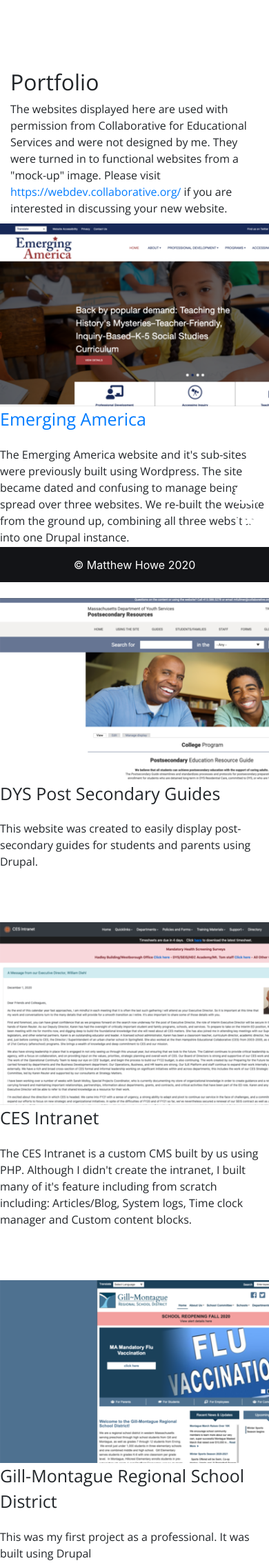
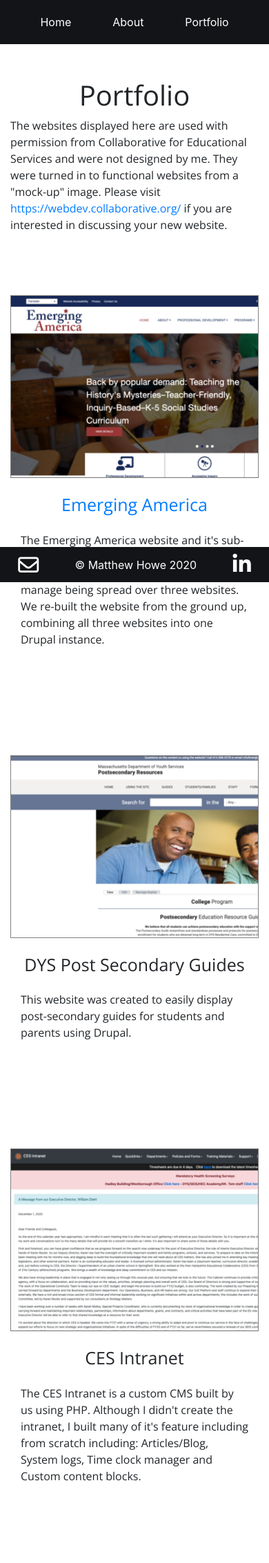
Before and after one commit to matthowe85/portfolio, a PHP site: page /portfolio in a window 390 px wide. Shown: the top 2266 px of the page at 69% size. Run offline with PHP 8.4, Linux system fonts and the light colour scheme; some libraries are stand-ins or nearby versions.

Commit message:
Lookin good

```diff
--- a/css/style.css
+++ b/css/style.css
@@ -9,6 +9,9 @@
 .container {
   max-width: 1500px;
   margin: auto; }
+
+ul {
+  padding-left: 30px; }
 
 .transition-fade {
   transition: 0.4s;
@@ -23,11 +26,26 @@ main {
 .not-front {
   margin: 100px 0; }
   @media (max-width: 780px) {
+    .not-front {
+      margin: 50px; } }
+  @media (max-width: 780px) {
     .not-front .contact {
       display: none; } }
+  @media (max-width: 780px) {
+    .not-front h1,
+    .not-front h2 {
+      text-align: center; } }
+  @media (max-width: 780px) {
+    .not-front .col-6 {
+      width: 100%;
+      max-width: 100%; } }
 
 #page .row {
   padding-bottom: 50px; }
+  @media (max-width: 780px) {
+    #page .row {
+      display: block;
+      margin: 0; } }
 
 .card {
   background-color: gray; }
@@ -81,7 +99,8 @@ header nav {
     margin-bottom: 0;
     display: flex;
     justify-content: center;
-    padding: 20px; }
+    padding: 20px;
+    list-style: none; }
 
 footer {
   display: flex !important;
@@ -97,10 +116,7 @@ footer {
     right: 0; }
     @media (max-width: 780px) {
       footer .contact {
-        position: absolute;
-        right: 10px;
-        width: 10%;
-        bottom: 60px; } }
+        display: none; } }
     footer .contact .contact-icon {
       font-size: 2em;
       padding-right: 50px; }
@@ -113,9 +129,26 @@ footer {
       position: absolute;
       bottom: 50px;
       right: 64px; }
-    footer .contact #email-addy {
-      width: 191px;
-      padding: 5px; }
+  footer #email-addy {
+    width: 191px;
+    padding: 5px; }
+    @media (max-width: 780px) {
+      footer #email-addy {
+        font-size: 15px !important;
+        width: 182px !important; } }
+  @media (max-width: 780px) {
+    footer .mobile-contact {
+      display: flex !important;
+      margin: auto;
+      font-size: 30px;
+      color: #fff; }
+      footer .mobile-contact a {
+        color: #fff; }
+      footer .mobile-contact .email-slide {
+        display: none;
+        position: absolute;
+        bottom: 50px;
+        right: 64px; } }
   footer .copyright {
     margin: auto !important; }
     footer .copyright p {
@@ -131,10 +164,20 @@ footer {
   border: 5px solid;
   background-repeat: no-repeat;
   background-position-x: 50%; }
+  @media (max-width: 780px) {
+    .portrait {
+      width: 250px;
+      height: 250px;
+      background-size: 156px;
+      margin: 25% auto; } }
 
 .url {
   font-size: 25px;
   padding-bottom: 20px; }
+  @media (max-width: 780px) {
+    .url {
+      text-align: center;
+      padding-top: 20px; } }
 
 .disclaimer {
   margin: 6em; }
@@ -149,7 +192,9 @@ footer {
     .screenshot {
       max-width: 100% !important;
       width: 100% !important;
-      flex: 0 0 100% !important; } }
+      flex: 0 0 100% !important;
+      border: 1px solid gray;
+      margin-top: 25%; } }
 
 .ea .screenshot {
   background-image: url("../img/ea.png");
--- a/css/style.scss
+++ b/css/style.scss
@@ -31,7 +31,9 @@ display: none;
 	max-width: 1500px;
 	margin: auto;
 }
-
+ul {
+	padding-left: 30px;
+}
 /// SWUP ANIMATION ///
 .transition-fade {
   transition: 0.4s;
@@ -48,13 +50,25 @@ main {
 }
 .not-front {
 	margin: 100px 0;
+	@include respond('mobile'){margin:50px;}
 	.contact {
 		@include respond('mobile'){display:none;}
+	}
+	h1,
+	h2{
+		@include respond('mobile'){text-align:center;}
+	}
+	.col-6 {
+		@include respond('mobile'){width:100%;max-width:100%;}
 	}
 }
 #page {
 	.row {
 		padding-bottom: 50px;
+		@include respond('mobile'){
+			display:block;
+			margin:0;
+		}
 	}
 }
 .card {
@@ -111,6 +125,7 @@ header {
 			display: flex;
     		justify-content: center;
    	 		padding: 20px;
+			list-style:none;
 		}
 	}
 }
@@ -127,12 +142,8 @@ footer {
 	.contact {
 		position: absolute;
     	right: 0;
-		@include respond('mobile'){
-			position: absolute;
-    		right: 10px;
-    		width: 10%;
-    		bottom: 60px;
-		}
+		@include respond('mobile'){display:none}
+
 		.contact-icon {
 			font-size: 2em;
     		padding-right: 50px;
@@ -149,11 +160,30 @@ footer {
     		bottom: 50px;
    	 		right: 64px;
 		}
-		#email-addy {
+
+	}
+#email-addy {
 			width: 191px;
     		padding: 5px;
+			@include respond('mobile'){font-size: 15px !important;width: 182px !important;}
+		}
+@include respond('mobile'){
+	.mobile-contact{
+		display: flex !important;
+    	margin: auto;
+    	font-size: 30px;
+		color: $white;
+		a {
+			color: $white;
+		}
+		.email-slide {
+			display: none;
+			position: absolute;
+    		bottom: 50px;
+   	 		right: 64px;
 		}
 	}
+}
 	.copyright {
 		margin: auto !important;
 		p {
@@ -173,10 +203,17 @@ footer {
     border: 5px solid;
     background-repeat: no-repeat;
     background-position-x: 50%;
+	@include respond('mobile'){
+		width: 250px;
+    	height: 250px;
+    	background-size: 156px;
+		margin: 25% auto;
+	}
 }
 .url {
 	font-size: 25px;
     padding-bottom: 20px;
+	@include respond('mobile'){text-align: center;padding-top: 20px;}
 }
 .disclaimer {
 	margin: 6em;
@@ -189,6 +226,8 @@ footer {
 		max-width: 100% !important;
     	width: 100% !important;
     	flex: 0 0 100% !important;
+		border: 1px solid gray;
+		margin-top: 25%;
 	}
 }
 .ea .screenshot {
--- a/js/global.js
+++ b/js/global.js
@@ -18,14 +18,14 @@ $(document).ready(function(){
 
 // COPY EMAIL ADDRESS //
 
-	// 1. When the email button is clicked, a hidden menu will slide up showing my email address with a copy symbol
-
-	// 2. When you click the copy symbol, it will copy my email address to their clipboard
-
-	// 3. A little alert will show saying that my email was copied to their clipboard
 $(".email-icon").on( "click", function(){
 	$(".email-slide").slideToggle();
 });
+
+// REMOVE THE CONTACT IF IT'S ON ANOTHER PAGE //
+if ($('#swup').hasClass('swup-page')) {
+	$('footer').addClass('hide-contact-on-mobile');
+}
 
 
 
--- a/portfolio.php
+++ b/portfolio.php
@@ -2,66 +2,84 @@
 <html>
 <head>
 <meta charset="UTF-8">
-<title>Matthew Howe</title>
+<title>Matthew Howe | Portfolio</title>
+	<meta name="viewport" content="width=device-width, initial-scale=1.0">
 	<link rel="stylesheet" href="/css/style.css">
 	<link rel="stylesheet" href="https://cdn.jsdelivr.net/npm/bootstrap@4.5.3/dist/css/bootstrap.min.css">
 	<script src="https://code.jquery.com/jquery-3.5.1.js"></script>
-	<script src="/js/global.js"></script>
+
 	<script src="https://kit.fontawesome.com/d296c07018.js" crossorigin="anonymous"></script>
 	<link rel="preconnect" href="https://fonts.gstatic.com">
 	<link href="https://fonts.googleapis.com/css2?family=Open+Sans:wght@300;400;700&display=swap" rel="stylesheet">
+	<!-- Global site tag (gtag.js) - Google Analytics -->
+	<script async src="https://www.googletagmanager.com/gtag/js?id=G-46EE3M3D4V"></script>
+	<script>
+  		window.dataLayer = window.dataLayer || [];
+  		function gtag(){dataLayer.push(arguments);}
+  		gtag('js', new Date());
 
+  		gtag('config', 'G-46EE3M3D4V');
+	</script>
 </head>
 <body>
-	<main id="swup" class="transition-fade">
+	<header>
+		<nav>
+			<ul>
+				<li><a href="/">Home</a></li>
+				<li><a href="/about">About</a></li>
+				<li><a href="/portfolio">Portfolio</a></li>
+			</ul>
+		</nav>
+	</header>
+	<main id="swup" class="transition-fade swup-page">
 		<div id="page" class="not-front container portfolio-page container-fluid">
-			<h2>Portfolio</h2>
-			<p class="disclaimer">The websites displayed here are used with permission from Collaborative for Educational Services and were not designed by me. They were turned in to functional websites from a "mock-up" image. Please visit <a href="https://webdev.collaborative.org/">https://webdev.collaborative.org/</a> if you are interested in discussing your new website. </p>
+			<h1>Portfolio</h1>
+			<p class="disclaimer">The websites displayed here are used with permission from Collaborative for Educational Services and were not designed by me. They were turned in to functional websites from a "mock-up" image. Please visit <a href="https://webdev.collaborative.org/" target="_blank">https://webdev.collaborative.org/</a> if you are interested in discussing your new website. </p>
 			<div class="row ea">
 				<div class="screenshot col-6"></div>
-				<div class="body col-6-lg">
-					<div class="url"><a href="http://emergingamerica.org/">Emerging America</a></div>
+				<div class="body col-6">
+					<div class="url"><a href="http://emergingamerica.org/" target="_blank">Emerging America</a></div>
 					<div class="desc"><p>The Emerging America website and it's sub-sites were previously built using Wordpress. The site became dated and confusing to manage being spread over three websites. We re-built the website from the ground up, combining all three websites into one Drupal instance. </p></div>
 				</div>
 			</div>
 			<div class="row dys">
 				<div class="screenshot col-6"></div>
-				<div class="body col-6-lg">
+				<div class="body col-6">
 					<div class="url"><a>DYS Post Secondary Guides</a></div>
 					<div class="desc"><p>This website was created to easily display post-secondary guides for students and parents using Drupal.</p></div>
 				</div>
 			</div>
 			<div class="row int">
 				<div class="screenshot col-6"></div>
-				<div class="body col-6-lg">
+				<div class="body col-6">
 					<div class="url"><a>CES Intranet</a></div>
 					<div class="desc"><p>The CES Intranet is a custom CMS built by us using PHP. Although I didn't create the intranet, I built many of it's feature including from scratch including: Articles/Blog, System logs, Time clock manager and Custom content blocks. </p></div>
 				</div>
 			</div>
 			<div class="row gmrsd">
 				<div class="screenshot col-6"></div>
-				<div class="body col-6-lg">
-					<div class="url"><a>Gill-Montague Regional School District</a></div>
+				<div class="body col-6">
+					<div class="url"><a href="http://gmrsd.org/" target="_blank">Gill-Montague Regional School District</a></div>
 					<div class="desc"><p>This was my first project as a professional. It was built using Drupal </p></div>
 				</div>
 			</div>
 			<div class="row bico">
 				<div class="screenshot col-6"></div>
-				<div class="body col-6-lg">
+				<div class="body col-6">
 					<div class="url"><a>Bi-County Collaborative (Coming Soon!)</a></div>
 					<div class="desc"><p>We are currently building this website.</p></div>
 				</div>
 			</div>
 			<div class="row ces">
 				<div class="screenshot col-6"></div>
-				<div class="body col-6-lg">
+				<div class="body col-6">
 					<div class="url"><a>Collaborative for Educational Services (Coming Soon!)</a></div>
 					<div class="desc"><p>We are currently redesigning our website. </p></div>
 				</div>
 			</div>
 		</div>
 	</main>
-<footer>
+	<footer>
 		<div class="contact">
 			<div id="email" class="email-slide">
 			<input id="email-addy"type="text" value="matthowe85@gmail.com"  READONLY/><button class= "btn btn-light" onclick="copyToClipboard();">Copy</button>
@@ -69,31 +87,25 @@
 			<i class="far fa-envelope email-icon contact-icon"></i>
 			<a class="contact-icon" href="https://www.linkedin.com/in/matthew-howe-10b03b40/" target="_blank"><i class="fab fa-linkedin-in"></i></a>
 		</div>
+		<div class="mobile-contact mail" style="display:none;">
+			<div id="email" class="email-slide">
+			<input id="email-addy"type="text" value="matthowe85@gmail.com"  READONLY/><button class= "btn btn-light" onclick="copyToClipboard();">Copy</button>
+			</div>
+			<i class="far fa-envelope email-icon contact-icon"></i>
+		</div>
 		<div class="copyright">
 			<p>&#169; Matthew Howe <?php echo date('Y'); ?></p>
 		</div>
-
+		<div class="mobile-contact link" style="display:none;">
+			<a class="contact-icon" href="https://www.linkedin.com/in/matthew-howe-10b03b40/" target="_blank"><i class="fab fa-linkedin-in"></i></a>
+		</div>
 	</footer>
-
+	<script src="/js/global.js"></script>
 	<script src="https://cdnjs.cloudflare.com/ajax/libs/swup/2.0.5/swup.min.js"></script>
 	<script src="https://cdn.jsdelivr.net/npm/bootstrap@4.5.3/dist/js/bootstrap.bundle.min.js"></script>
 </body>
 	<script>
 	const swup = new Swup();
 
-	function myFunction() {
-  /* Get the text field */
-  var copyText = document.getElementById("email").innerHTML;
-
-  /* Select the text field */
-  copyText.select();
-  copyText.setSelectionRange(0, 99999); /*For mobile devices*/
-
-  /* Copy the text inside the text field */
-  document.execCommand("copy");
-
-  /* Alert the copied text */
-  alert("Copied the text: " + copyText.value);
-}
 	</script>
 </html>
```
Also changed, not shown: about.php (+35 -24 lines), index.php (+11 -18 lines), .htaccess (added).
